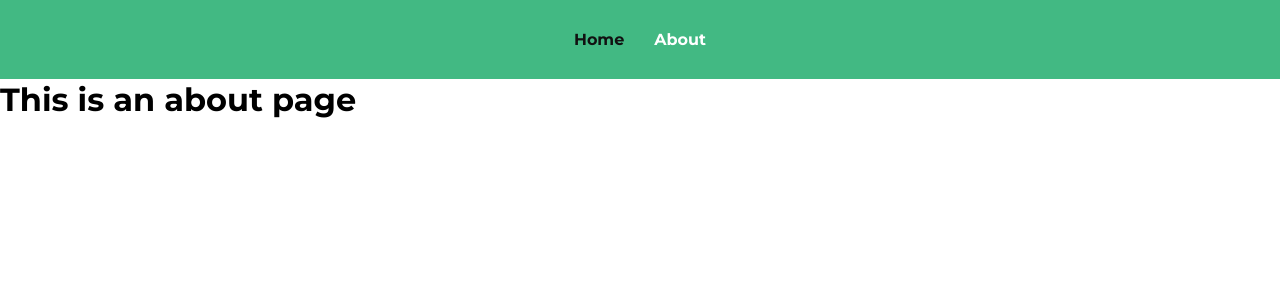
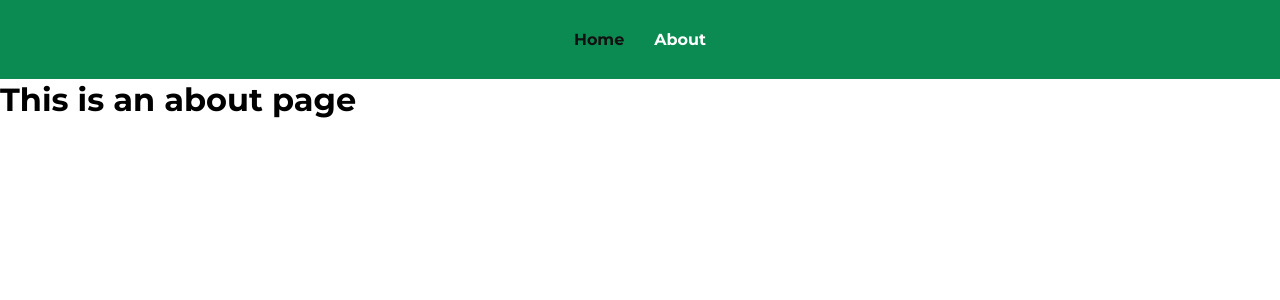
Before and after one commit to pkrisz20/Webshop-Vue, a Vue app: page /about in a window 1280 px wide. Shown: the top 300 px of the page. Built offline with nearby package versions, Linux system fonts and the light colour scheme.

Commit message:
Added sass stuffs part 3

```diff
--- a/src/App.vue
+++ b/src/App.vue
@@ -23,4 +23,8 @@ html, body {
   overflow-x: hidden;
   font-family: $main-font;
 }
+
+html:focus-within {
+  scroll-behavior: smooth;
+}
 </style>
--- a/src/assets/styles/_base.scss
+++ b/src/assets/styles/_base.scss
@@ -9,16 +9,21 @@
 }
 
 .wrapper {
-    padding: 0 15px;
-    width: $wrapper;
-    margin: 0 auto;
+    padding: 0 30px;
+    width: 100%;
+
+    @media #{$r-min-xl} {
+        padding: 0 15px;
+        max-width: $wrapper;
+        margin: 0 auto;
+    }
 }
 
 h1, h2, h3, h4, h5, h6 {
     margin: 0;
 }
 
-ul {
+ol, ul {
     list-style: none;
     padding: 0;
 }
@@ -41,5 +46,3 @@ textarea {
     border: none;
     outline: none;
 }
-
-//TODO: befejezni
--- a/src/assets/styles/_breakpoints.scss
+++ b/src/assets/styles/_breakpoints.scss
@@ -1,13 +1,13 @@
-$r-mobile-s: "(min-width: 420px)";
-$r-mobile-l: "(min-width: 540px)";
-$r-tablet: "(min-width: 768px)";
-$r-laptop-s: "(min-width: 1024px)";
-$r-laptop-m: "(min-width: 1200px)";
-$r-laptop-xl: "(min-width: 1500px)";
+$r-min-xs: "(min-width: 420px)";
+$r-min-s: "(min-width: 540px)";
+$r-min-m: "(min-width: 768px)";
+$r-min-l: "(min-width: 1024px)";
+$r-min-xl: "(min-width: 1200px)";
+$r-min-xxl: "(min-width: 1500px)";
 
-$r-max-mobile-s: "(max-width: 419px)";
-$r-max-mobile-l: "(max-width: 539px)";
-$r-max-tablet: "(max-width: 767px)";
-$r-max-laptop-s: "(max-width: 1023px)";
-$r-max-laptop-m: "(max-width: 1199px)";
-$r-max-laptop-xl: "(max-width: 1499px)";
+$r-max-xs: "(max-width: 419px)";
+$r-max-s: "(max-width: 539px)";
+$r-max-m: "(max-width: 767px)";
+$r-max-l: "(max-width: 1023px)";
+$r-max-xl: "(max-width: 1199px)";
+$r-max-xxl: "(max-width: 1499px)";
--- a/src/assets/styles/_colors.scss
+++ /dev/null
@@ -1,40 +0,0 @@
-$c-green-theme: #42b983;
-$c-skyblue: #3d8d8f;
-$c-dark-blue: #082a2e;
-$c-middleblue: #0b5a8f;
-$c-red: #c70000;
-$c-red2: #b31e1e;
-$c-purple: #a500d8;
-$c-yellow: #b4e800;
-
-$c-warning: #fbbc05;
-$c-success: #117a4b;
-$c-error: #b10101;
-$c-info: #2874a6;
-
-$c-facebook: #4267b2;
-$c-instagram: #e1306c;
-$c-discord: #5865f2;
-$c-github: #967bb6;
-$c-twitter: #1DA1F2;
-$c-youtube: #FF0000;
-
-$c-grayF3: #f3f3f3;
-$c-dark-theme: #212121;
-
-$c-white: #fff;
-$c-e: #eee;
-$c-d: #ddd;
-$c-c: #ccc;
-$c-b: #bbb;
-$c-a: #aaa;
-$c-9: #999;
-$c-8: #888;
-$c-7: #777;
-$c-6: #666;
-$c-5: #555;
-$c-4: #444;
-$c-3: #333;
-$c-2: #222;
-$c-1: #111;
-$c-black: #000;
--- a/src/assets/styles/_mixins.scss
+++ b/src/assets/styles/_mixins.scss
@@ -1,5 +1,3 @@
-@use "sass:math";
-
 @mixin imageCover {
     object-fit: cover;
     object-position: center;
@@ -104,5 +102,3 @@
         height: 100%;
     }
 }
-
-//TODO: befejezni
--- a/src/assets/styles/_utilities.scss
+++ b/src/assets/styles/_utilities.scss
@@ -1,4 +1,158 @@
-@media #{$r-laptop-m} {
+$utilities: (
+    "padding": (
+        "prefix": "p",
+        "values": (
+            "0": 0,
+            "1": 10px,
+            "2": 20px,
+            "3": 30px,
+            "4": 40px,
+            "5": 50px,
+            "6": 60px,
+            "7": 70px,
+            "8": 80px,
+        )
+    ),
+    "padding-left": (
+        "prefix": "pl",
+        "values": (
+            "0": 0,
+            "1": 10px,
+            "2": 20px,
+            "3": 30px,
+            "4": 40px,
+            "5": 50px,
+            "6": 60px,
+            "7": 70px,
+            "8": 80px,
+        )
+    ),
+    "padding-right": (
+        "prefix": "pr",
+        "values": (
+            "0": 0,
+            "1": 10px,
+            "2": 20px,
+            "3": 30px,
+            "4": 40px,
+            "5": 50px,
+            "6": 60px,
+            "7": 70px,
+            "8": 80px,
+        )
+    ),
+    "padding-top": (
+        "prefix": "pt",
+        "values": (
+            "0": 0,
+            "1": 10px,
+            "2": 20px,
+            "3": 30px,
+            "4": 40px,
+            "5": 50px,
+            "6": 60px,
+            "7": 70px,
+            "8": 80px,
+        )
+    ),
+    "padding-bottom": (
+        "prefix": "pb",
+        "values": (
+            "0": 0,
+            "1": 10px,
+            "2": 20px,
+            "3": 30px,
+            "4": 40px,
+            "5": 50px,
+            "6": 60px,
+            "7": 70px,
+            "8": 80px,
+        )
+    ),
+    "margin": (
+        "prefix": "m",
+        "values": (
+            "0": 0,
+            "1": 10px,
+            "2": 20px,
+            "3": 30px,
+            "4": 40px,
+            "5": 50px,
+            "6": 60px,
+            "7": 70px,
+            "8": 80px,
+        )
+    ),
+    "margin-left": (
+        "prefix": "ml",
+        "values": (
+            "0": 0,
+            "1": 10px,
+            "2": 20px,
+            "3": 30px,
+            "4": 40px,
+            "5": 50px,
+            "6": 60px,
+            "7": 70px,
+            "8": 80px,
+        )
+    ),
+    "margin-right": (
+        "prefix": "mr",
+        "values": (
+            "0": 0,
+            "1": 10px,
+            "2": 20px,
+            "3": 30px,
+            "4": 40px,
+            "5": 50px,
+            "6": 60px,
+            "7": 70px,
+            "8": 80px,
+        )
+    ),
+    "margin-top": (
+        "prefix": "mt",
+        "values": (
+            "0": 0,
+            "1": 10px,
+            "2": 20px,
+            "3": 30px,
+            "4": 40px,
+            "5": 50px,
+            "6": 60px,
+            "7": 70px,
+            "8": 80px,
+        )
+    ),
+    "margin-bottom": (
+        "prefix": "mb",
+        "values": (
+            "0": 0,
+            "1": 10px,
+            "2": 20px,
+            "3": 30px,
+            "4": 40px,
+            "5": 50px,
+            "6": 60px,
+            "7": 70px,
+            "8": 80px,
+        )
+    )
+);
+
+@each $property, $map in $utilities {
+    $prefix: map-get($map, "prefix");
+    $values: map-get($map, "values");
+
+    @each $key, $value in $values {
+        .#{$prefix}-#{$key} {
+            #{$property}: $value;
+        }
+    }
+}
+
+@media #{$r-min-xl} {
     .desktop-show {
         display: block !important;
     }
@@ -16,7 +170,7 @@
     }
 }
 
-@media #{$r-max-laptop-m} {
+@media #{$r-max-xl} {
     .desktop-show {
         display: none;
     }
--- a/src/assets/styles/_variables.scss
+++ b/src/assets/styles/_variables.scss
@@ -7,3 +7,44 @@ $base-padding: 1rem;
 $base-margin: .75rem;
 $base-radius: 5px;
 $base-box-shadow: 1px 3px 5px rgba(0,0,0,.1);
+
+$c-green-theme: #0b8b51;
+$c-skyblue: #3d8d8f;
+$c-dark-blue: #082a2e;
+$c-middleblue: #0b5a8f;
+$c-red: #c70000;
+$c-red2: #b31e1e;
+$c-purple: #a500d8;
+$c-yellow: #b4e800;
+
+$c-warning: #fbbc05;
+$c-success: #117a4b;
+$c-error: #b10101;
+$c-info: #2874a6;
+
+$c-facebook: #4267b2;
+$c-instagram: #e1306c;
+$c-discord: #5865f2;
+$c-github: #967bb6;
+$c-twitter: #1DA1F2;
+$c-youtube: #FF0000;
+
+$c-grayF3: #f3f3f3;
+$c-dark-theme: #212121;
+
+$c-white: #fff;
+$c-e: #eee;
+$c-d: #ddd;
+$c-c: #ccc;
+$c-b: #bbb;
+$c-a: #aaa;
+$c-9: #999;
+$c-8: #888;
+$c-7: #777;
+$c-6: #666;
+$c-5: #555;
+$c-4: #444;
+$c-3: #333;
+$c-2: #222;
+$c-1: #111;
+$c-black: #000;
--- a/src/assets/styles/main.scss
+++ b/src/assets/styles/main.scss
@@ -1,7 +1,6 @@
 @import url("https://fonts.googleapis.com/css2?family=Montserrat:wght@300;400;600;700;800;900&family=Poppins:wght@300;400;500;700;900&display=swap");
 
 @import "./variables";
-@import "./colors.scss";
 @import "./breakpoints.scss";
 @import "./mixins.scss";
 @import "./base";
```
